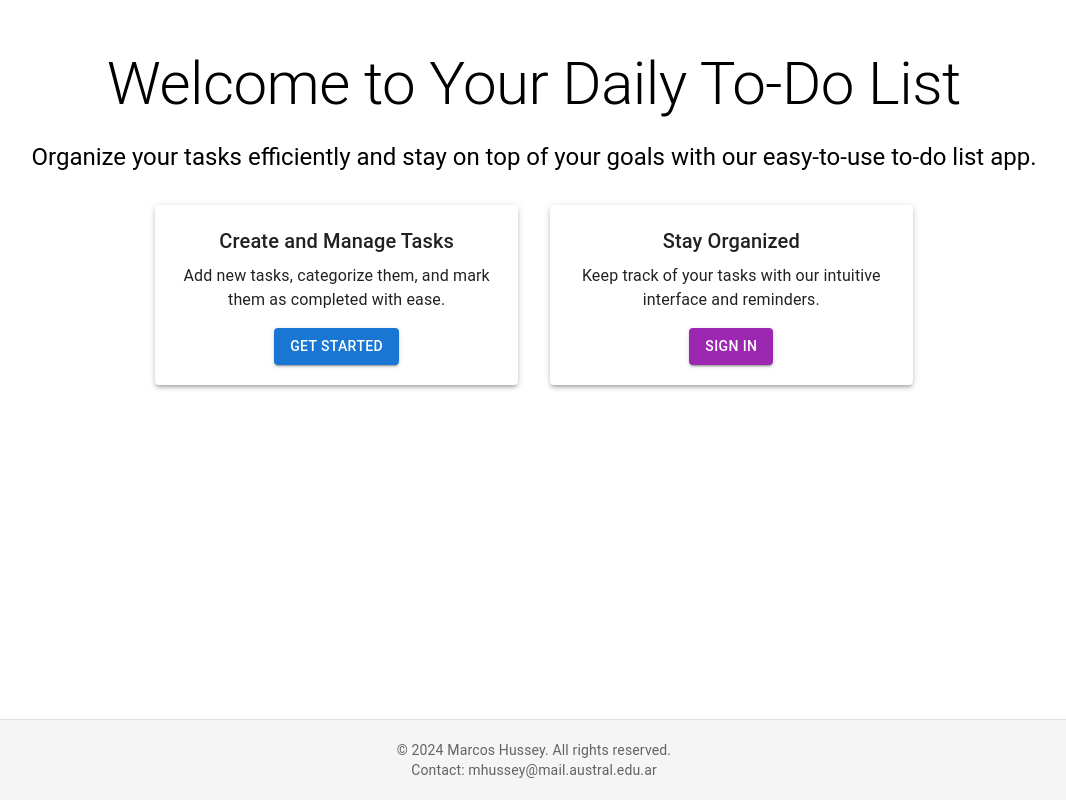
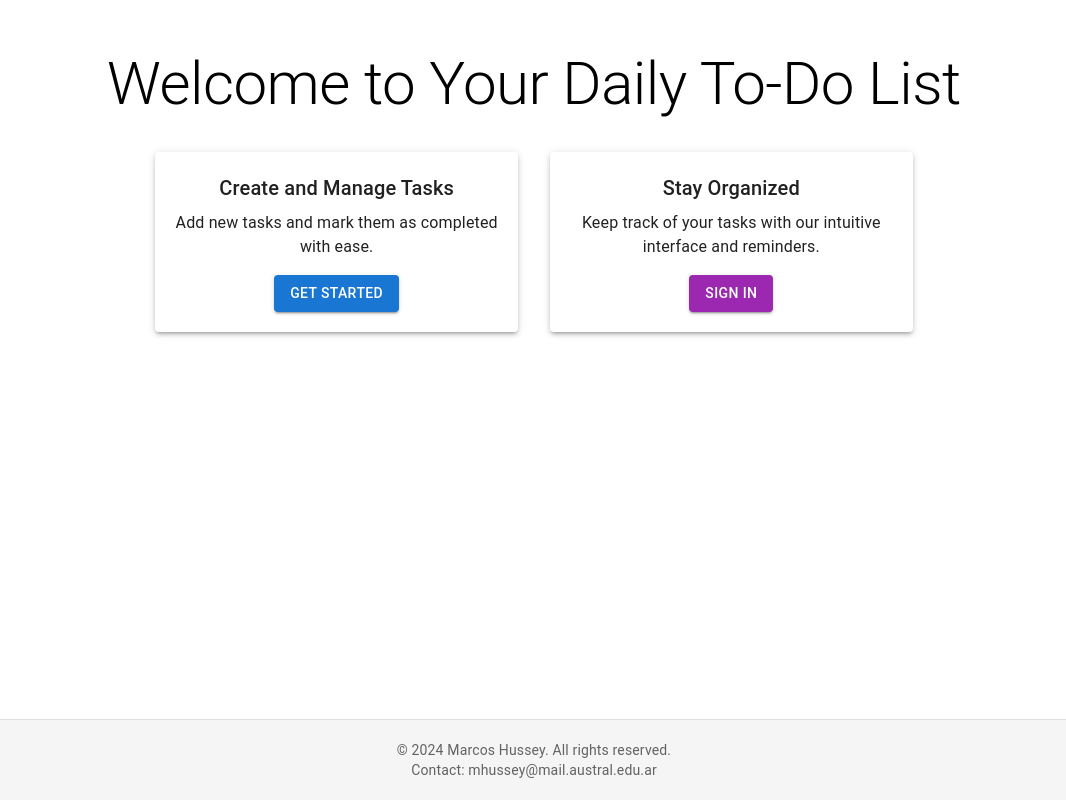
Before and after one commit to husseymarcos/capacitacionTORO, a React (Create React App) app in the folder frontend-React/: page / in a window 1280 px wide. Shown: the whole page, without its empty margins (106-1172 px from the left). Built offline with nearby package versions, Linux system fonts and the light colour scheme.

Commit message:
refactor location of components

```diff
--- a/frontend-React/src/App.tsx
+++ b/frontend-React/src/App.tsx
@@ -1,5 +1,5 @@
 import { BrowserRouter as Router, Route, Routes } from 'react-router-dom';
-import Home from './components/pages/Home';
+import Home from './components/home/Home';
 import Register from './components/auth/Register';
 import SignIn from './components/auth/SignIn';
 
--- a/frontend-React/src/components/pages/Home.tsx
+++ b/frontend-React/src/components/home/Home.tsx
@@ -1,7 +1,7 @@
 import React from 'react';
 import { Container, Typography, Box, Grid } from '@mui/material';
-import FeatureCard from '../pages/FeatureCard';
-import Footer from '../pages/Footer';
+import FeatureCard from './FeatureCard';
+import Footer from './Footer';
 import '../styles/Home.css';
 
 const Home: React.FC = () => {
@@ -12,15 +12,12 @@ const Home: React.FC = () => {
                     <Typography variant="h2" className="home-title" gutterBottom>
                         Welcome to Your Daily To-Do List
                     </Typography>
-                    <Typography variant="h5" className="home-subtitle" paragraph>
-                        Organize your tasks efficiently and stay on top of your goals with our easy-to-use to-do list app.
-                    </Typography>
                     <Box className="feature-card-grid">
                         <Grid container spacing={4} className="feature-card-item">
                             <Grid item xs={12} sm={6} md={4}>
                                 <FeatureCard
                                     title="Create and Manage Tasks"
-                                    description="Add new tasks, categorize them, and mark them as completed with ease."
+                                    description="Add new tasks and mark them as completed with ease."
                                     buttonText="Get Started"
                                     buttonLink="/sign-up"
                                     buttonColor="primary"
```
Also changed, not shown: frontend-React/src/components/home/FeatureCard.tsx (renamed from frontend-React/src/components/pages/FeatureCard.tsx), frontend-React/src/components/home/Footer.tsx (renamed from frontend-React/src/components/pages/Footer.tsx).
